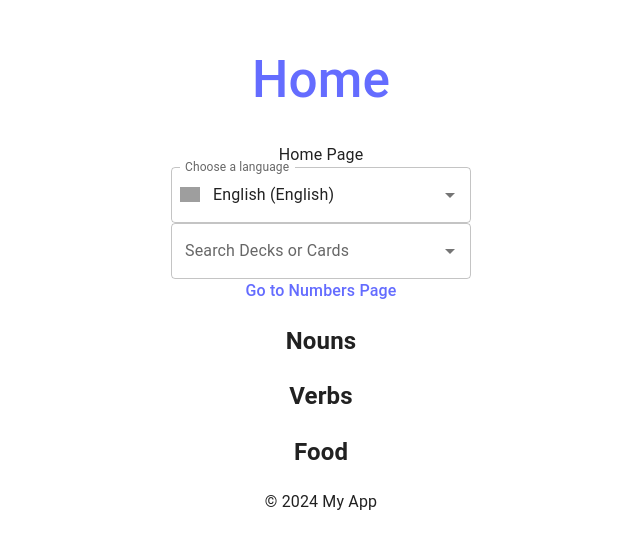
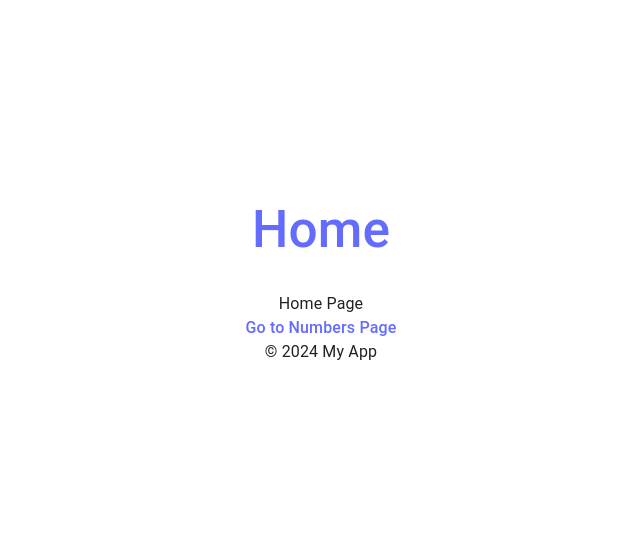
Before and after one commit to Hadddock/cards, a React (Vite) app: page / in a window 1280 px wide. Shown: the part 134-682 px from the top of the page, without its empty margins (319-959 px from the left). Built offline with nearby package versions, Linux system fonts and the light colour scheme; grey boxes are pictures that could not be loaded.

Commit message:
Comment out unused elements

```diff
--- a/src/Pages/HomePage.tsx
+++ b/src/Pages/HomePage.tsx
@@ -1,14 +1,14 @@
 import React from 'react';
-import LanguageSelector from '../components/LanguageSelector';
-import SearchBar from '../components/SearchBar';
-import decksData from './../decks.json';
-import wordsData from './../words.json';
-import { useLanguage } from '../context/LanguageContext';
+// import LanguageSelector from '../components/LanguageSelector';
+// import SearchBar from '../components/SearchBar';
+// import decksData from './../decks.json';
+// import wordsData from './../words.json';
+// import { useLanguage } from '../context/LanguageContext';
 
-import Preview from '../components/Preview';
-import Deck from '../components/Deck';
+// import Preview from '../components/Preview';
+// import Deck from '../components/Deck';
 
-import Flashcard from '../components/Flashcard';
+// import Flashcard from '../components/Flashcard';
 import { Link } from 'react-router-dom';
 
 interface HomePageProps {
@@ -16,58 +16,58 @@ interface HomePageProps {
 }
 
 const HomePage: React.FC<HomePageProps> = () => {
-  const { setCurrentLanguage } = useLanguage();
-  const [searchQuery, setSearchQuery] = React.useState<string>('');
-  const [searchResults, setSearchResults] =
-    React.useState<(Deck | Flashcard)[]>(decksData); // Display all decks initially
+  // const { setCurrentLanguage } = useLanguage();
+  // const [searchQuery, setSearchQuery] = React.useState<string>('');
+  // const [searchResults, setSearchResults] =
+  //   React.useState<(Deck | Flashcard)[]>(decksData); // Display all decks initially
 
-  const handleSearchChange = (query: string) => {
-    setSearchQuery(query);
+  // const handleSearchChange = (query: string) => {
+  //   setSearchQuery(query);
 
-    if (query === '') {
-      setSearchResults(decksData); // Display all decks when no search query
-      return;
-    }
+  //   if (query === '') {
+  //     setSearchResults(decksData); // Display all decks when no search query
+  //     return;
+  //   }
 
-    const deckMatches = decksData.filter((deck) =>
-      deck.deckName.toLowerCase().includes(query.toLowerCase())
-    );
+  //   const deckMatches = decksData.filter((deck) =>
+  //     deck.deckName.toLowerCase().includes(query.toLowerCase())
+  //   );
 
-    const cardMatches = wordsData.filter((word) =>
-      word.word.toLowerCase().includes(query.toLowerCase())
-    );
+  //   const cardMatches = wordsData.filter((word) =>
+  //     word.word.toLowerCase().includes(query.toLowerCase())
+  //   );
 
-    setSearchResults([...deckMatches, ...cardMatches]);
-  };
+  //   setSearchResults([...deckMatches, ...cardMatches]);
+  // };
 
-  const handleItemSelect = (item: Deck | Flashcard) => {
-    console.log('Selected:', item);
-  };
+  // const handleItemSelect = (item: Deck | Flashcard) => {
+  //   console.log('Selected:', item);
+  // };
 
-  const handleLanguageChange = (language: string) => {
-    setCurrentLanguage(language);
-  };
+  // const handleLanguageChange = (language: string) => {
+  //   setCurrentLanguage(language);
+  // };
 
   return (
     <div>
       Home Page
       <div>
-        <LanguageSelector onLanguageChange={handleLanguageChange} />
+        {/* <LanguageSelector onLanguageChange={handleLanguageChange} />
         <SearchBar
           decks={decksData}
           cards={wordsData}
           onSearchChange={handleSearchChange}
           searchQuery={searchQuery}
-        />
+        /> */}
         <Link to="/numbers">Go to Numbers Page</Link>
-        {searchResults.map((item, index) => (
+        {/* {searchResults.map((item, index) => (
           <Preview
             key={index}
             type={'deckName' in item ? 'deck' : 'card'}
             data={item}
             onSelect={() => handleItemSelect(item)}
           />
-        ))}
+        ))} */}
       </div>
     </div>
   );
```
